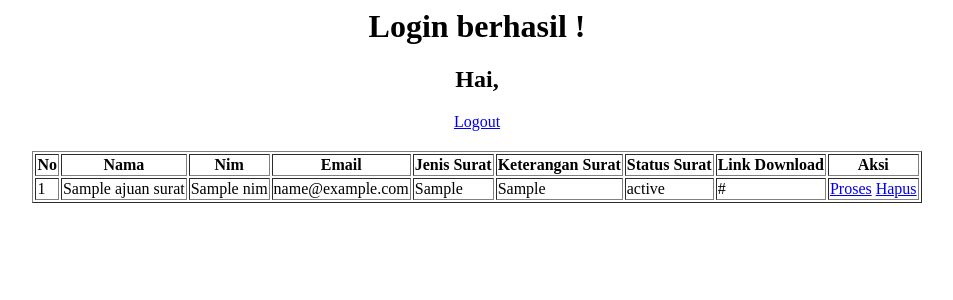
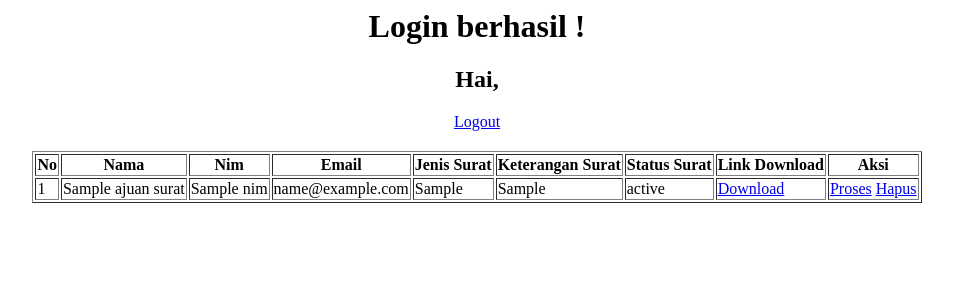
Before and after one commit to Arya-rgb/university_letterssubmissionWEB, a CodeIgniter app: the page made by application/views/admin_page.php in a window 1280 px wide. Shown: the top 300 px of the page, without its empty margins (163-1116 px from the left). Run offline with CodeIgniter, Linux system fonts and the light colour scheme; tables that the repository leaves empty or names only in its code hold one stand-in row (values such as "Sample post"); the template is opened without the code that fills it: most values are stand-ins (such as "Sample title", 1, 10 or a date in 2020).

Commit message:
initial commit Add link download based on database.

```diff
--- a/application/views/admin_page.php
+++ b/application/views/admin_page.php
@@ -35,7 +35,7 @@ foreach($ajuan_surat as $a) {
 		<td><?php echo $a->kat_surat?></td>
 		<td><?php echo $a->jenis_surat?></td>
 		<td><?php echo $a->status_surat?></td>
-		<td><?php echo $a->link_surat?></td>
+		<td><a href='https://<?php echo $a->link_surat?>'>Download</a></td>
 		<td>
 		<?php echo anchor('ajuan/proses/'.$a->id,'Proses'); ?>
         <?php echo anchor('ajuan/hapus/'.$a->id,'Hapus'); ?>
```
